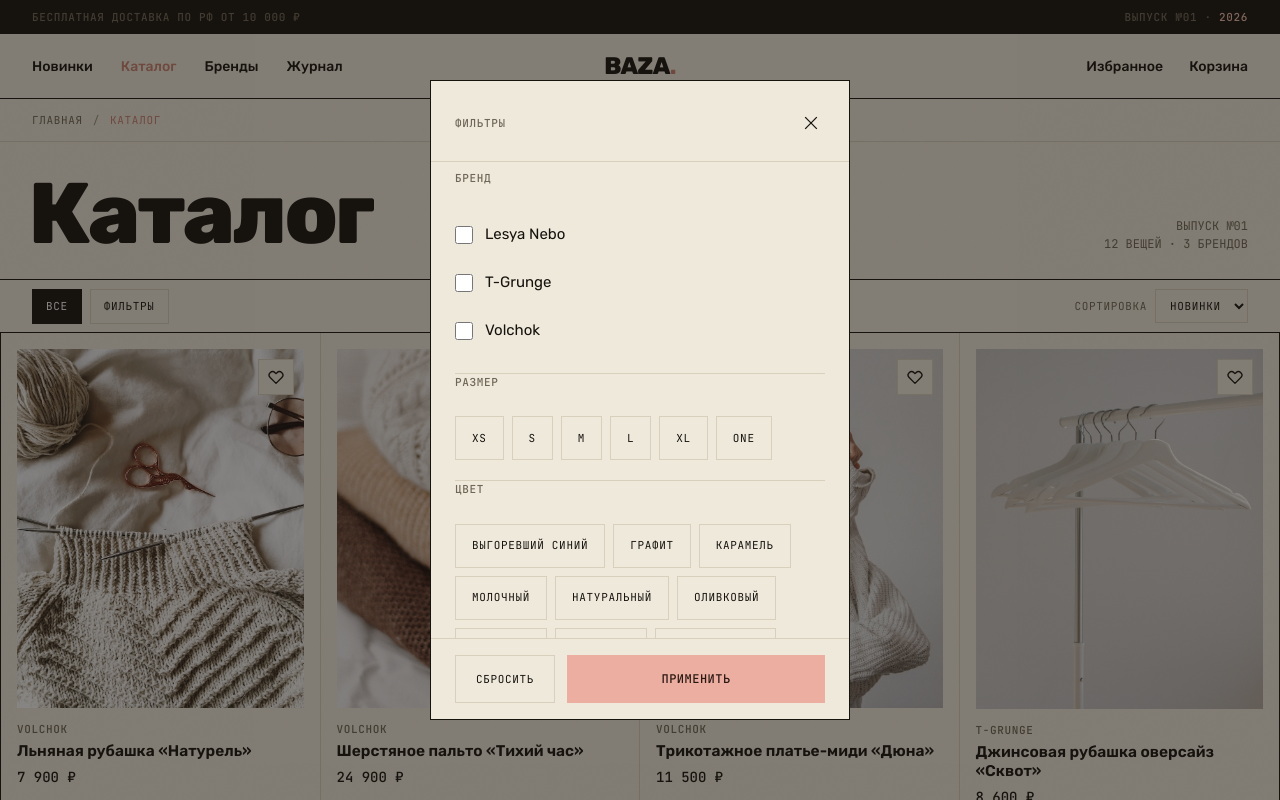
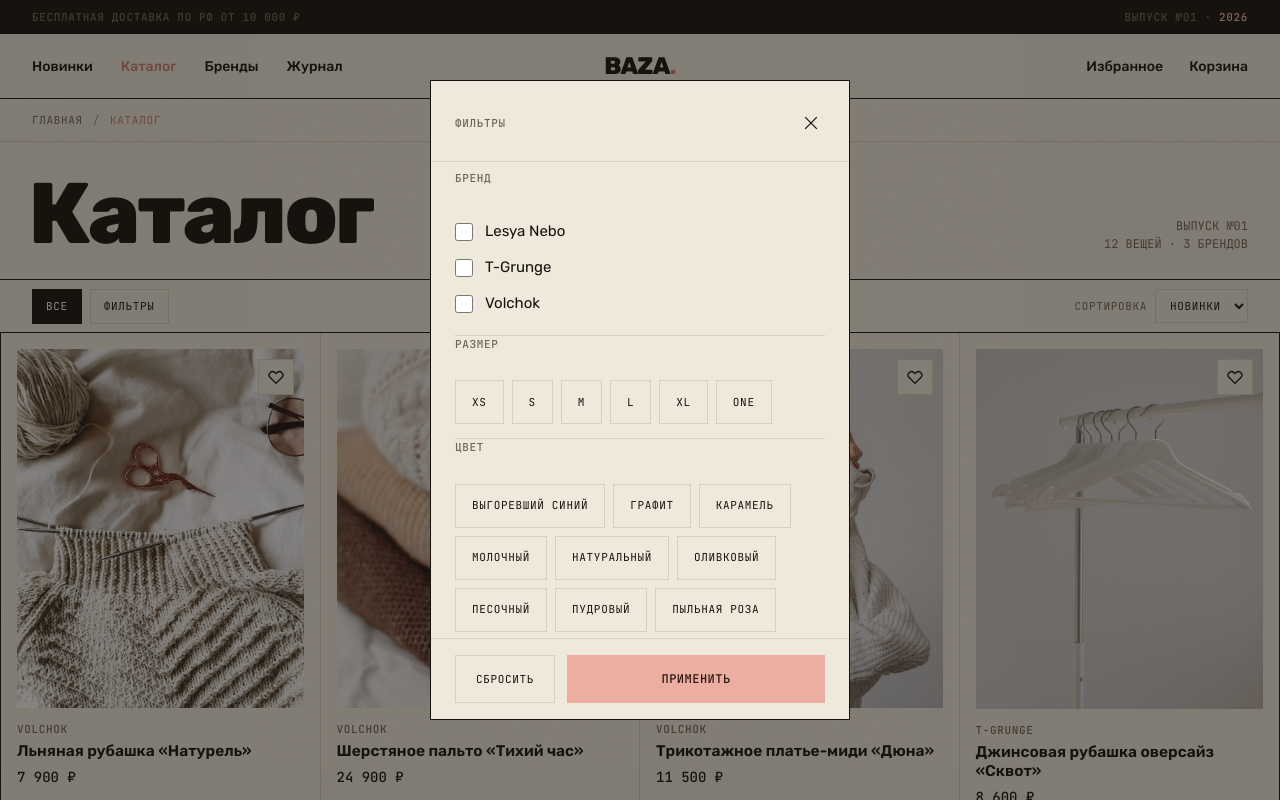
Before and after one commit to AlexandrNemkov/baza, a Next.js app: page /catalog in a window 1280 px wide. Both pictures are taken after a click on the button "ФИЛЬТРЫ". Shown: the top 800 px of the page. Built offline with nearby package versions, Linux system fonts and the light colour scheme.

Commit message:
style(c): tighter filter rows + rebalanced group padding (more above legend, less below)

```diff
--- a/src/components/Filters.module.css
+++ b/src/components/Filters.module.css
@@ -82,7 +82,10 @@
 .group {
   border: 0;
   margin: 0;
-  padding: 20px 0;
+  /* Больше воздуха над заголовком (от разделителя), заголовок вплотную к
+     контенту. Низ компенсирует ~13px центрирования 44px-строк, чтобы
+     визуально верх ≈ низ. */
+  padding: 26px 0 14px;
   border-bottom: 1px solid var(--line);
 }
 
@@ -92,7 +95,7 @@
 
 .legend {
   padding: 0;
-  margin-bottom: 6px;
+  margin-bottom: 2px;
   font-family: var(--font-mono, 'JetBrains Mono', monospace);
   font-size: 11px;
   text-transform: uppercase;
@@ -104,14 +107,16 @@
 .brandList {
   display: flex;
   flex-direction: column;
-  gap: 4px;
+  gap: 2px;
 }
 
 .checkRow {
   display: flex;
   align-items: center;
   gap: 12px;
-  min-height: 44px;
+  /* 34px — нормальная высота строки списка вместо «огромной» 44px; текст
+     меньше «плавает» по центру, чекбоксы стоят плотнее */
+  min-height: 34px;
   cursor: pointer;
   font-size: 15px;
 }
```
